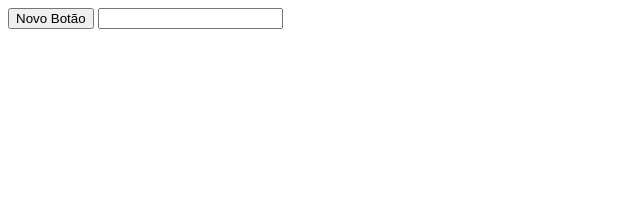
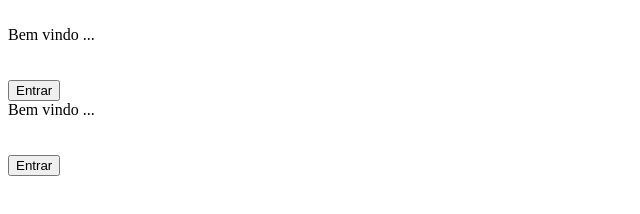
Before and after one commit to Gabrielle-96/curso-reactjs, a plain HTML site: page index.html in a window 1280 px wide. Shown: the whole page, without its empty margins (0-640 px from the left). Drawn offline with Linux system fonts and the light colour scheme.

Commit message:
atualização

```diff
--- a/index.html
+++ b/index.html
@@ -3,12 +3,29 @@
 
     <head>
         <title>Teste</title>
+            <script type="text/javascript" src="script.js"></script>
 
     </head>
     <body>
 
-        <button onclick="alert('Oi')">Novo Botão</button>
+       <!-- <button onclick="teste('Oi')">TesteJS</button>
             <input type="text">
+        <button onclick="window.location.href='https://sujeitoprogramador.com'; "> Ir ao SujeitoProgramador </button>
+       -->
+            <br>
+        <div id= "area">
+            Bem vindo ...
+        </div>
+        <br><br>
+       <!-- <button onclick="document.getElementById('area').innerHTML= 'Bem vinde.. ' + prompt('Qual seu nome?') + '!!'; ">Entrar</button> -->
+        <button onclick="entrar()">Entrar</button>
+        <!-- Segundo metodo -->
+        <div id= "area2">
+            Bem vindo ...
+        </div>
+        <br><br>
+
+        <button onclick="entrar2('Gabrielle')">Entrar</button>
 
     </body>
 
--- /dev/null
+++ b/script.js
@@ -0,0 +1,33 @@
+/*function teste( texto ) {
+    var nome = "Matheus;"
+    alert(texto);
+
+    var idade = prompt("Digite sua idade");
+
+    document.write("Aprendendo JavaScript");
+
+    document.write("</br>");
+
+    document.write("<img src='http://google.com/google.jpg' /> ");
+} */
+
+function entrar(){
+    var area = document.getElementById('area');
+    var texto = prompt('Digite seu nome');
+
+    if(texto == '' || texto == null){
+        alert('Digite seu nome novamente!!');
+        area.innerHTML = 'Bem vindo...';
+    }else{
+         area.innerHTML = 'Bem vindo ' + texto;
+     }
+
+}
+
+function entrar2(nome){
+    var area = document.getElementById('area2');
+    var texto = prompt('Digite seu sobrenome');
+    area.innerHTML = nome + ' ' + texto;
+
+
+}
```
Also changed, not shown: 1 other file.
